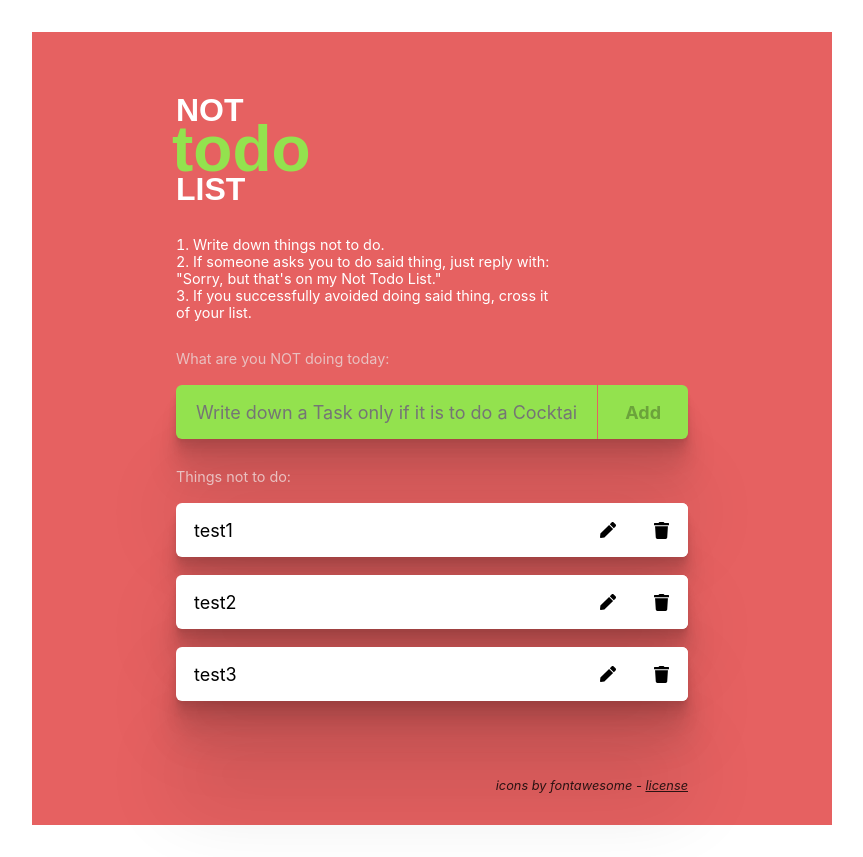
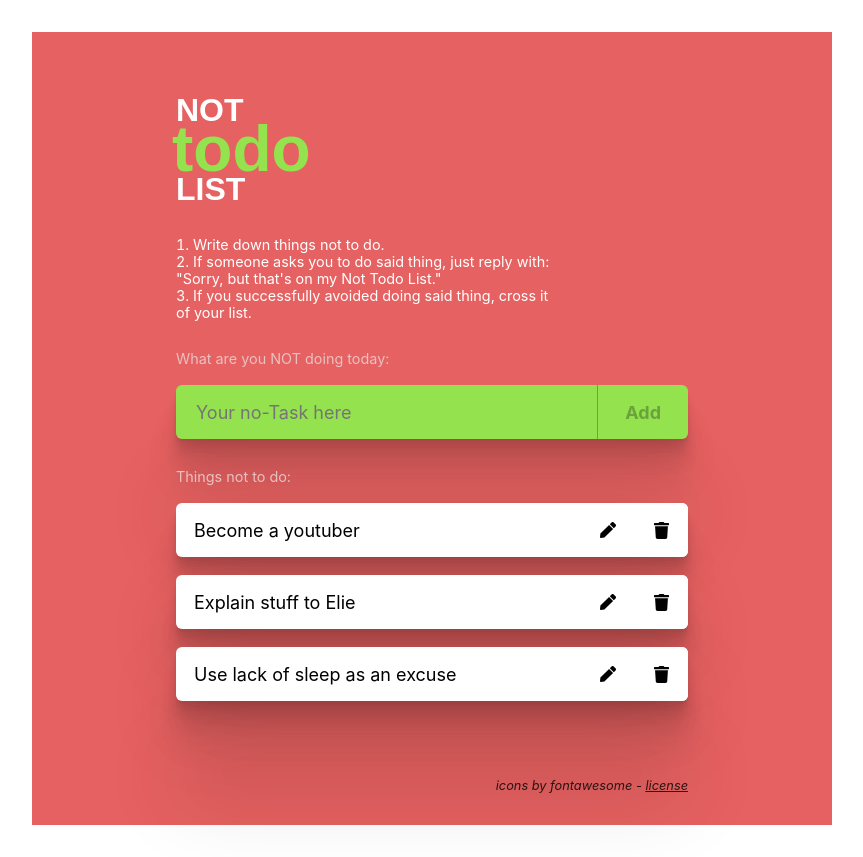
Before and after one commit to vibueno/wbs_group2_todolistReact, a React (Create React App) app: page / in a window 1280 px wide. Shown: the whole page, without its empty margins (208-1071 px from the left). Built offline with nearby package versions, Linux system fonts and the light colour scheme.

Commit message:
Add/modify task texts &b placehoder

```diff
--- a/src/App.js
+++ b/src/App.js
@@ -1,14 +1,11 @@
-
-
-import './App.css';
-import { TodoList } from './components/TodoList';
-
+import "./App.css";
+import { TodoList } from "./components/TodoList";
 
 const defaultTasks = [
-  {id:"1",title:"test1",checked:false},
-  {id:"2",title:"test2",checked:false},
-  {id:"3",title:"test3",checked:false}
-]
+  { id: "1", title: "Become a youtuber", checked: false },
+  { id: "2", title: "Explain stuff to Elie", checked: false },
+  { id: "3", title: "Use lack of sleep as an excuse", checked: false },
+];
 export default function App() {
   return (
     <div className="main">
@@ -20,15 +17,14 @@ export default function App() {
       <ol id="instructions">
         <li>Write down things not to do.</li>
         <li>
-                  If someone asks you to do said thing, just reply with: "Sorry,
-                  but that's on my Not Todo List."
+          If someone asks you to do said thing, just reply with: "Sorry, but
+          that's on my Not Todo List."
         </li>
         <li>
-                  If you successfully avoided doing said thing, cross it of your
-                  list.
+          If you successfully avoided doing said thing, cross it of your list.
         </li>
       </ol>
-          <TodoList tasks={defaultTasks}  />
+      <TodoList tasks={defaultTasks} />
       <i className="license">
         icons by fontawesome -{" "}
         <a href="https://fontawesome.com/license">license</a>
--- a/src/components/NewTaskForm/index.js
+++ b/src/components/NewTaskForm/index.js
@@ -23,7 +23,7 @@ export default function NewTaskForm({ addTaskHandler }) {
           type="text"
           value={newTaskTitle}
           onChange={(e) => setNewTaskTitle(e.target.value)}
-          placeholder="Write down a Task only if it is to do a Cocktail to Elie => the Teacher of Georg, Victor and Aria "
+          placeholder="Your no-Task here"
         />
 
         <button type="submit" disabled={newTaskTitle === ""}>
```
Lines whose indentation alone changed are shown as unchanged.
